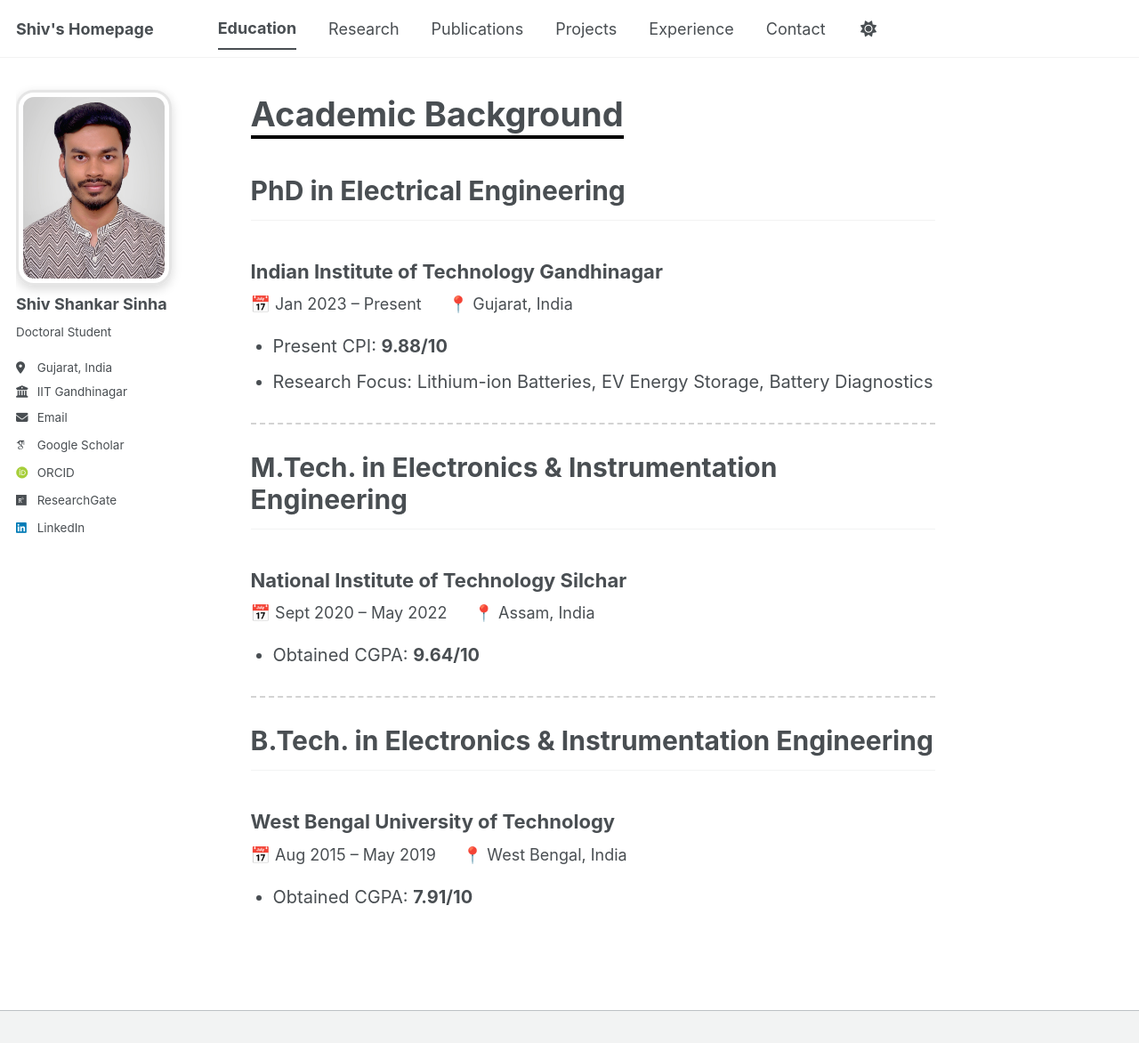
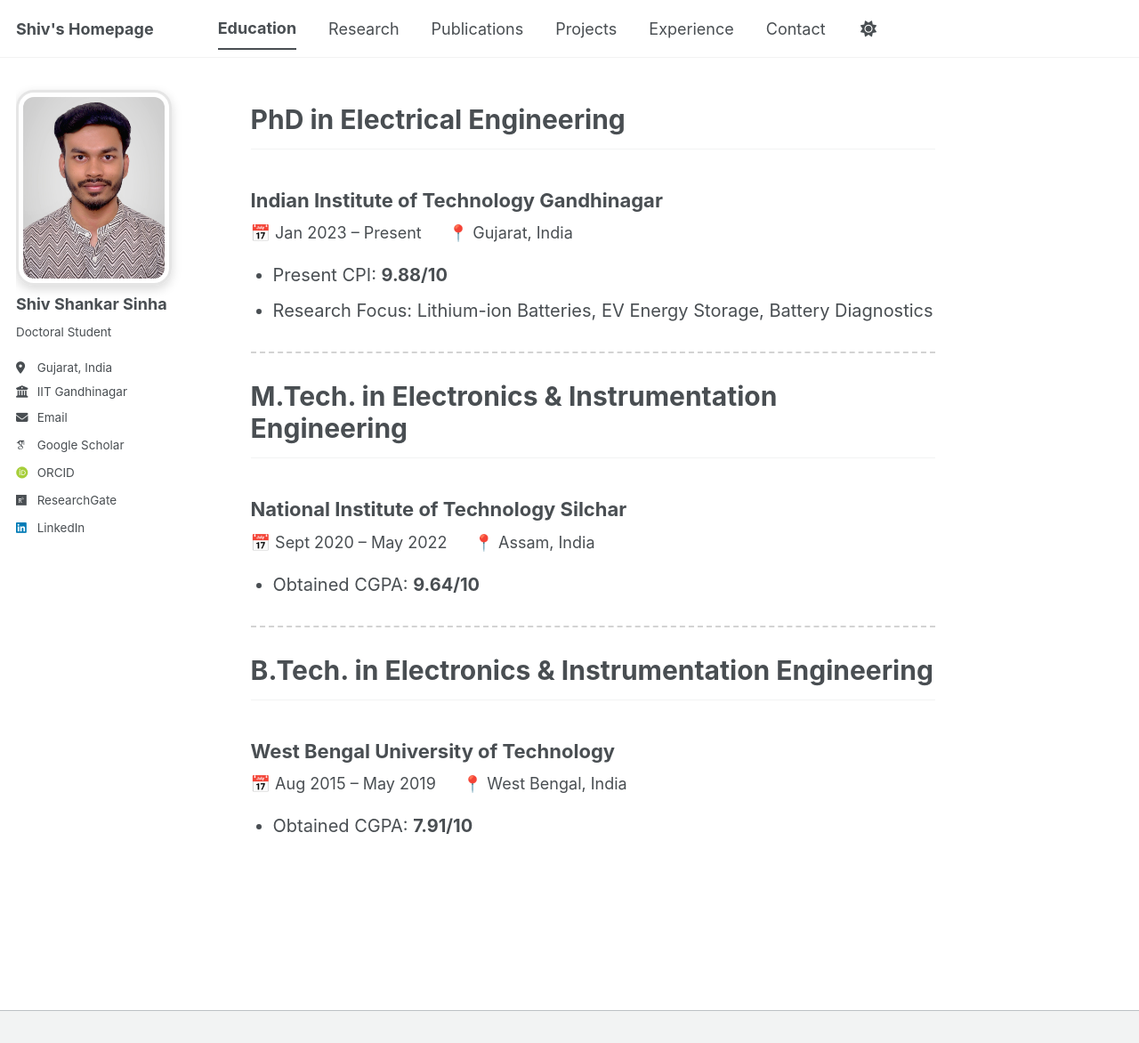
Before and after one commit to shivshankar-sinha/shivshankar-sinha.github.io, a Jekyll site: the page built from education.md, in a window 1280 px wide and 1172 px high. Shown: the whole window at 89% size. Built offline with Jekyll 4.4.1, drawn with Linux system fonts in a browser that asks for light colours; some web fonts are replaced; a script bundle is joined from its source files by our own code; library files that are not in the unit come from our copies.

Commit message:
Update education.md

```diff
--- a/education.md
+++ b/education.md
@@ -7,7 +7,7 @@ author_profile: true
 
 <section id="education">
 
-  <h1 class="section-title">Academic Background</h1>
+
 
   <div class="edu-item">
     <h2>PhD in Electrical Engineering</h2>
```
